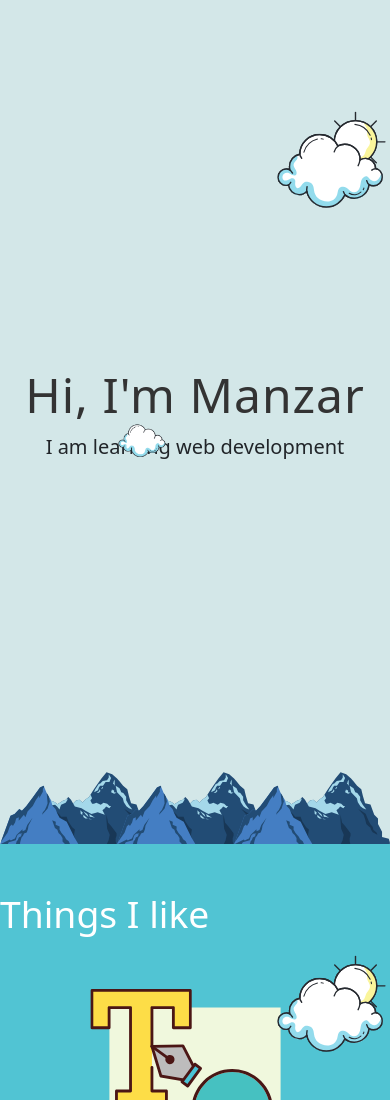
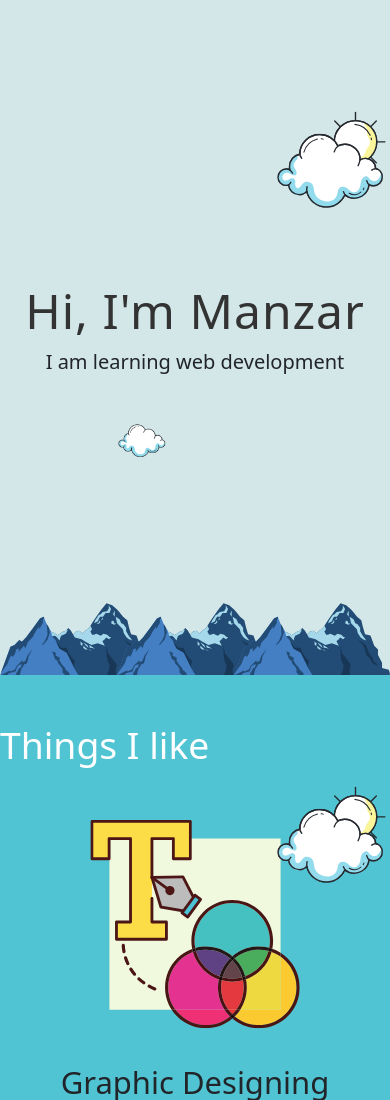
Before and after one commit to mangosain/manzar-portfolio, a plain HTML site: page index.html in a window 390 px wide. Shown: the top 1100 px of the page. Drawn offline with nearby package versions, Linux system fonts and the light colour scheme.

Commit message:
fixed z-index for landing page and decresed height on mobile view

```diff
--- a/index.html
+++ b/index.html
@@ -15,7 +15,7 @@
         <img src="./Assets/mountain_3.svg" alt="" class="mountain_1">
         <img src="./Assets/mountain_3.svg" alt="" class="mountain_2">
         <img src="./Assets/mountain_3.svg" alt="" class="mountain_3">
-        <div class="text-center">
+        <div class="text-center" style="z-index: 100;">
             <h1 class="lead">Hi, I'm Manzar</h1>
             <p class="lead">I am learning web development</p>
         </div>
--- a/style.css
+++ b/style.css
@@ -133,3 +133,9 @@ footer a {
     text-decoration: none;
     color: white;
 }
+
+@media screen and (max-width: 768px) {
+    .hero {
+        height: 80vh;
+    }
+}
```
